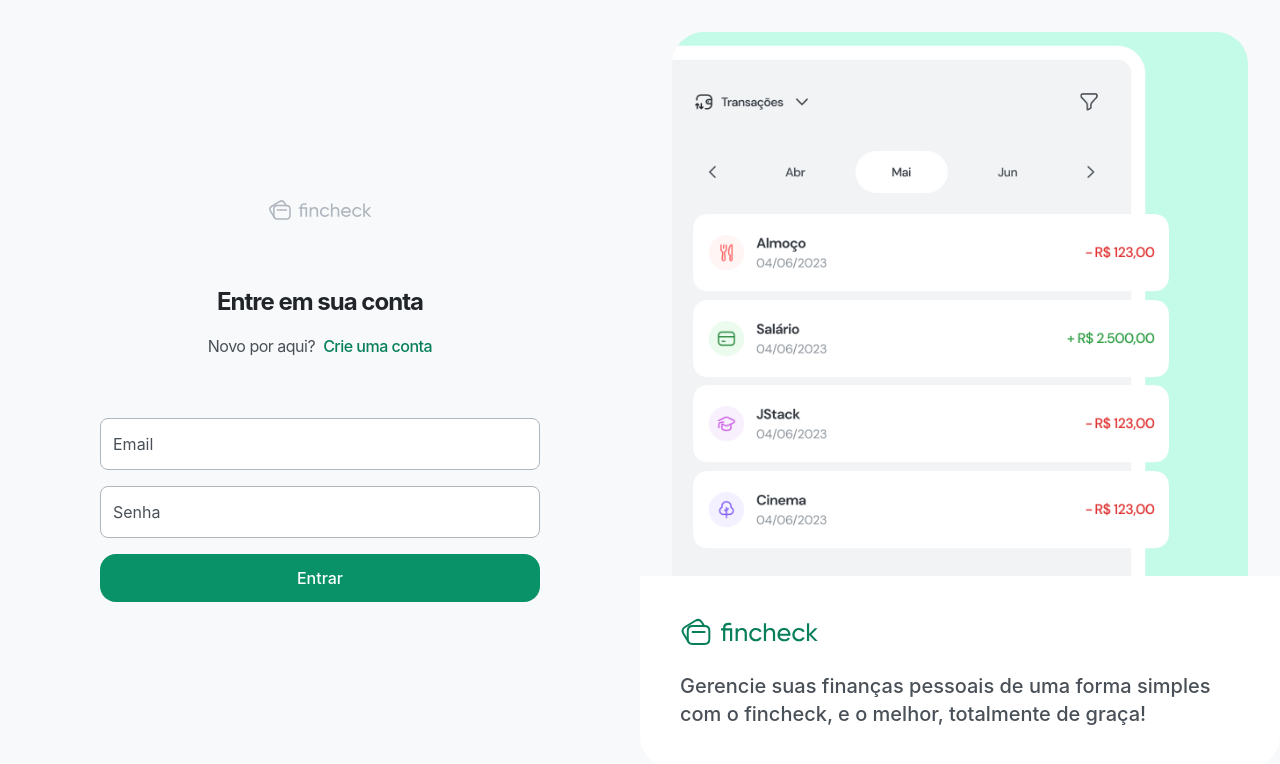
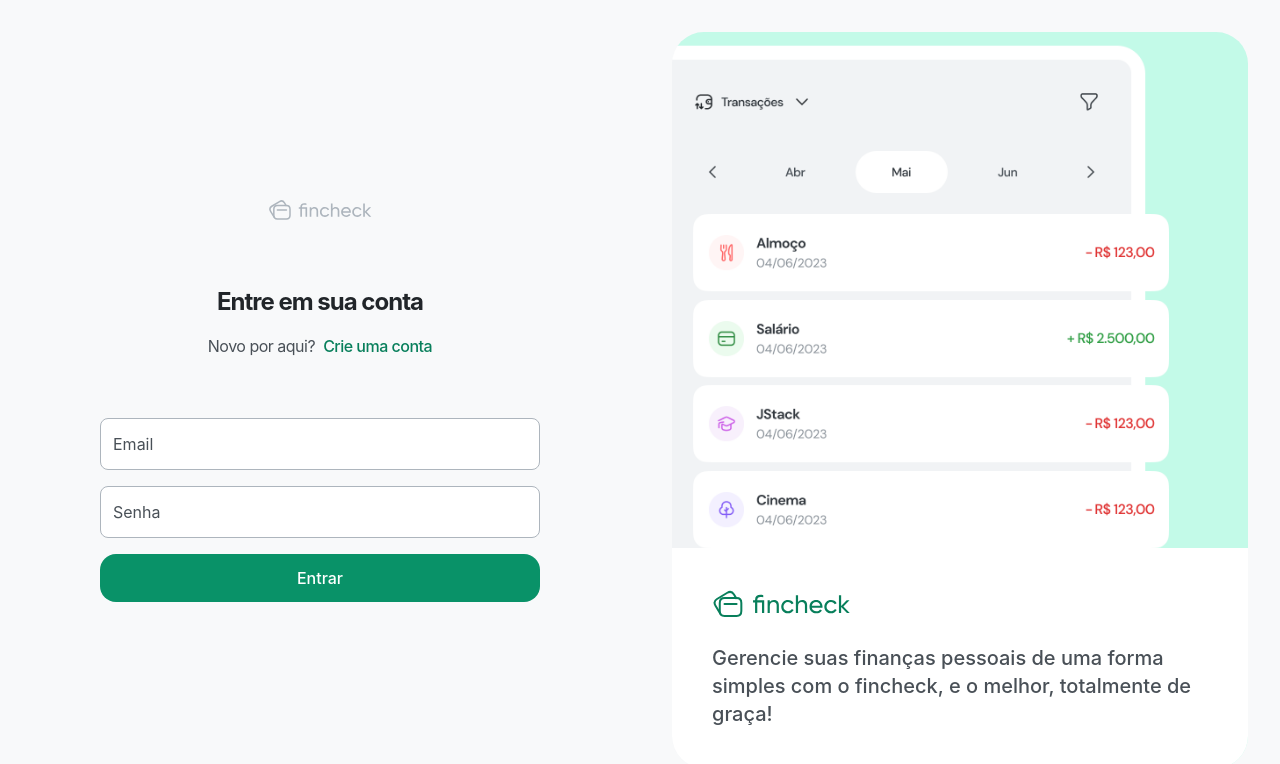
Before and after one commit to lucasmarkes/fincheck, a React (Vite) app in the folder fe/: page /login in a window 1280 px wide. Shown: the top 764 px of the page. Built offline with nearby package versions, Linux system fonts and the light colour scheme.

Commit message:
fix: adjust padding on AuthLayout for better responsiveness

```diff
--- a/fe/src/view/layouts/AuthLayout.tsx
+++ b/fe/src/view/layouts/AuthLayout.tsx
@@ -18,7 +18,7 @@
 					src={illustration}
 					className="object-cover w-full h-full max-w-[656px] max-h-[960px] select-none rounded-[32px]"
 				/>
-				<div className="max-w-[656px] bottom-8 p-10 absolute bg-white rounded-b-[32px]">
+				<div className="max-w-[656px] bottom-8 mx-8 p-10 absolute bg-white rounded-b-[32px]">
 					<Logo className="text-teal-900 h-8" />
 					<p className="text-gray-700 font-medium text-xl mt-6">
 						Gerencie suas finanças pessoais de uma forma simples com o fincheck,
```
